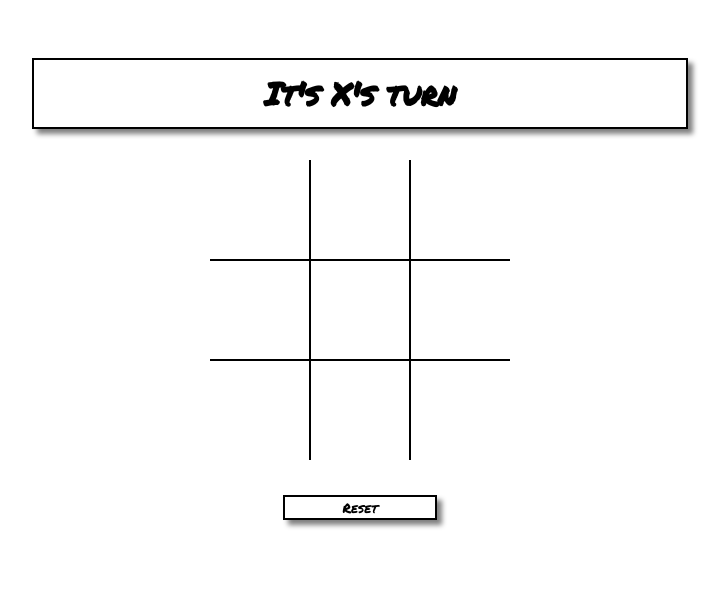
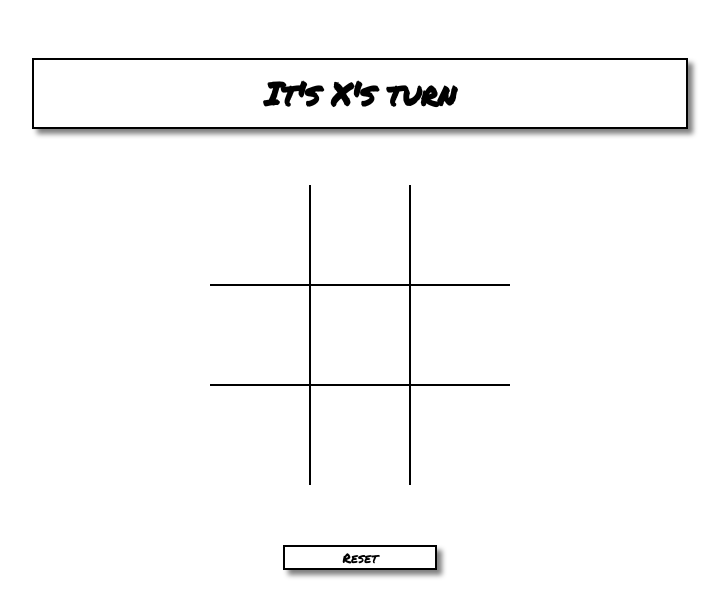
Before and after one commit to sophiabanda/tic_tac_toe, a React app: page / in a window 1280 px wide. Shown: the top 616 px of the page, without its empty margins (280-1007 px from the left). Built offline with nearby package versions, Linux system fonts and the light colour scheme.

Commit message:
removed unecessary code, updated margin in css

```diff
--- a/src/App.css
+++ b/src/App.css
@@ -39,6 +39,7 @@
   justify-items: center;
   align-items: center;
   grid-template-columns: repeat(3, auto);
+  margin-top: 25px;
 }
 
 #board {
@@ -48,7 +49,6 @@
 
 button {
   width: 12vw;
-  align-items: center;
   border-radius: 0;
   background-color: white;
   border: solid 2px black;
@@ -59,7 +59,7 @@ button {
 
 #button {
   box-shadow: 5px 5px 5px gray;
-  margin-top: 25px;
+  margin-top: 50px;
 }
 
 .cell {
```
